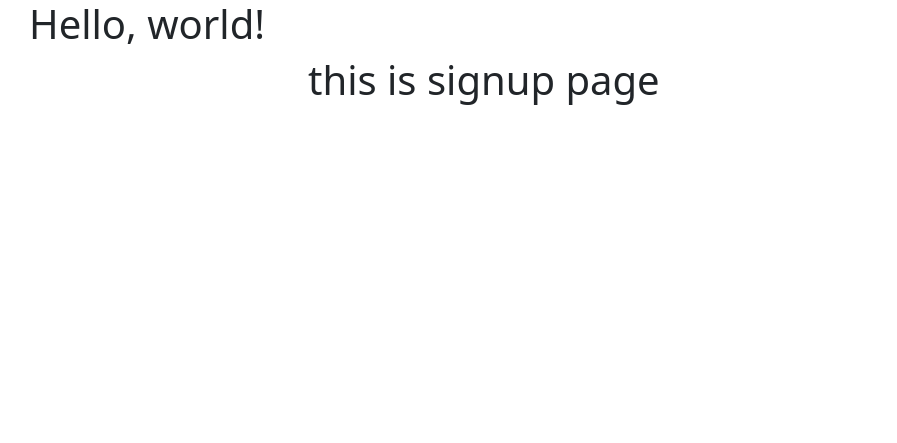
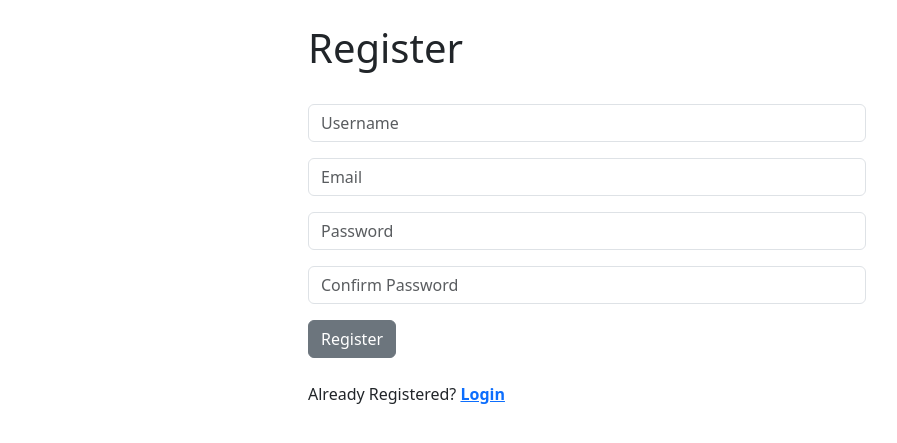
Before and after one commit to sachin-404/django-user-authentication, a Django app: page /signup/ in a window 1280 px wide. Shown: the top 443 px of the page, without its empty margins (53-950 px from the left). Run offline with Django 4.2, Linux system fonts and the light colour scheme.

Commit message:
user registration

```diff
--- a/app/urls.py
+++ b/app/urls.py
@@ -2,7 +2,7 @@ from django.urls import path
 from . import views
 
 urlpatterns = [
-    path('', views.home, name = 'home'),
+    path('home/', views.home, name = 'home'),
     path('signup/', views.signup, name = 'signup'),
-    # path('login/', views.login, name = 'login'),
+    path('', views.login, name = 'login'),
 ]
--- a/app/views.py
+++ b/app/views.py
@@ -1,11 +1,26 @@
-from django.shortcuts import render
+from django.shortcuts import render, redirect
+from django.contrib.auth.models import User
+from django.contrib import messages
 
 # Create your views here.
 def home(request):
     return render(request, 'home.html')
 
+# User Registration
 def signup(request):
+    if request.method == 'POST':
+        username = request.POST.get('username')
+        email = request.POST.get('email')
+        password1 = request.POST.get('password1')
+        password2 = request.POST.get('password2')
+
+        if password1 != password2:
+            messages.success(request, "Password and Confirm Password didn't match!!")
+        else:
+            user = User.objects.create_user(username, email, password1)
+            user.save()
+            return redirect('login')
     return render(request, 'signup.html')
 
 def login(request):
-    pass
+    return render(request, 'login.html')
--- a/templates/base.html
+++ b/templates/base.html
@@ -9,7 +9,15 @@
   <body>
 
     <div class="container">
-        <h1>Hello, world!</h1>
+      <br>
+        {% if messages %}
+            {% for message in messages %}
+            <div class="alert alert-warning alert-dismissible fade show" role="alert">
+                {{ message }}
+                <button type="button" class="btn-close" data-bs-dismiss="alert" aria-label="Close"></button>
+            </div>
+            {% endfor %}
+        {% endif %}
 
         {% block content %}
         {% endblock %}
--- a/templates/signup.html
+++ b/templates/signup.html
@@ -2,7 +2,28 @@
 {% block content %}
 
 <div class="col-md-6 offset-md-3">
-    <h1>this is signup page</h1>
+    <h1> Register </h1>
+    <br>
+    <form method="POST">
+        {% csrf_token %}
 
+        <form>
+            <div class="mb-3">
+              <input type="text" class="form-control" name="username" placeholder="Username" required>
+            </div>
+            <div class="mb-3">
+                <input type="email" class="form-control" name="email" placeholder="Email" required>
+              </div>
+            <div class="mb-3">
+              <input type="password" class="form-control" name="password1" placeholder="Password" required>
+            </div>
+            <div class="mb-3">
+                <input type="password" class="form-control" name="password2" placeholder="Confirm Password" required>
+            </div>
+            <button type="submit" class="btn btn-secondary">Register</button>
+          </form>
+    </form>
+    <br>
+    <p>Already Registered? <strong><a href="{% url 'login' %}">Login</a></strong></p>
 </div>
 {% endblock %}
```
Also changed, not shown: templates/home.html (deleted, +0 -24 lines), templates/login.html (added, +24 -0 lines), db.sqlite3.
